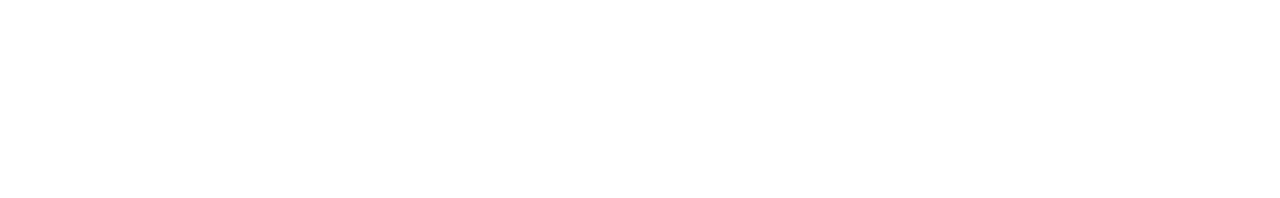
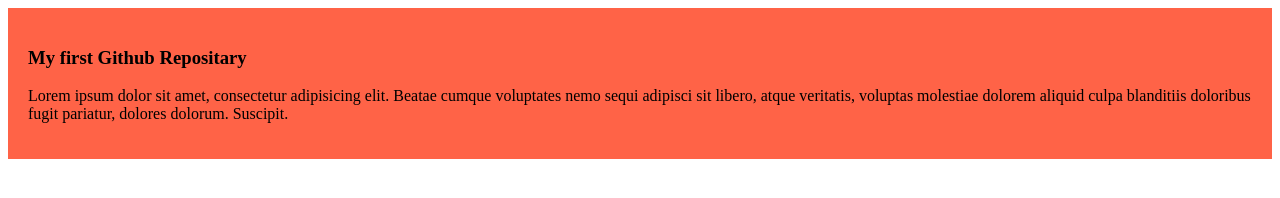
Before and after one commit to MollikaFaria06/my-first-github-repo, a plain HTML site: page index.html in a window 1280 px wide. Drawn offline with Linux system fonts and the light colour scheme.

Commit message:
added the first css

```diff
--- a/index.html
+++ b/index.html
@@ -4,8 +4,12 @@
     <meta charset="UTF-8">
     <meta name="viewport" content="width=device-width, initial-scale=1.0">
     <title>My First Ever Github Repo</title>
+    <link rel="stylesheet" href="styles/first.css">
 </head>
 <body>
-
+    <div>
+        <h3>My first Github Repositary</h3>
+        <p>Lorem ipsum dolor sit amet, consectetur adipisicing elit. Beatae cumque voluptates nemo sequi adipisci sit libero, atque veritatis, voluptas molestiae dolorem aliquid culpa blanditiis doloribus fugit pariatur, dolores dolorum. Suscipit.</p>
+    </div>
 </body>
 </html>
--- /dev/null
+++ b/styles/first.css
@@ -0,0 +1,4 @@
+div{
+    background-color: tomato;
+    padding: 20px;
+}
```
